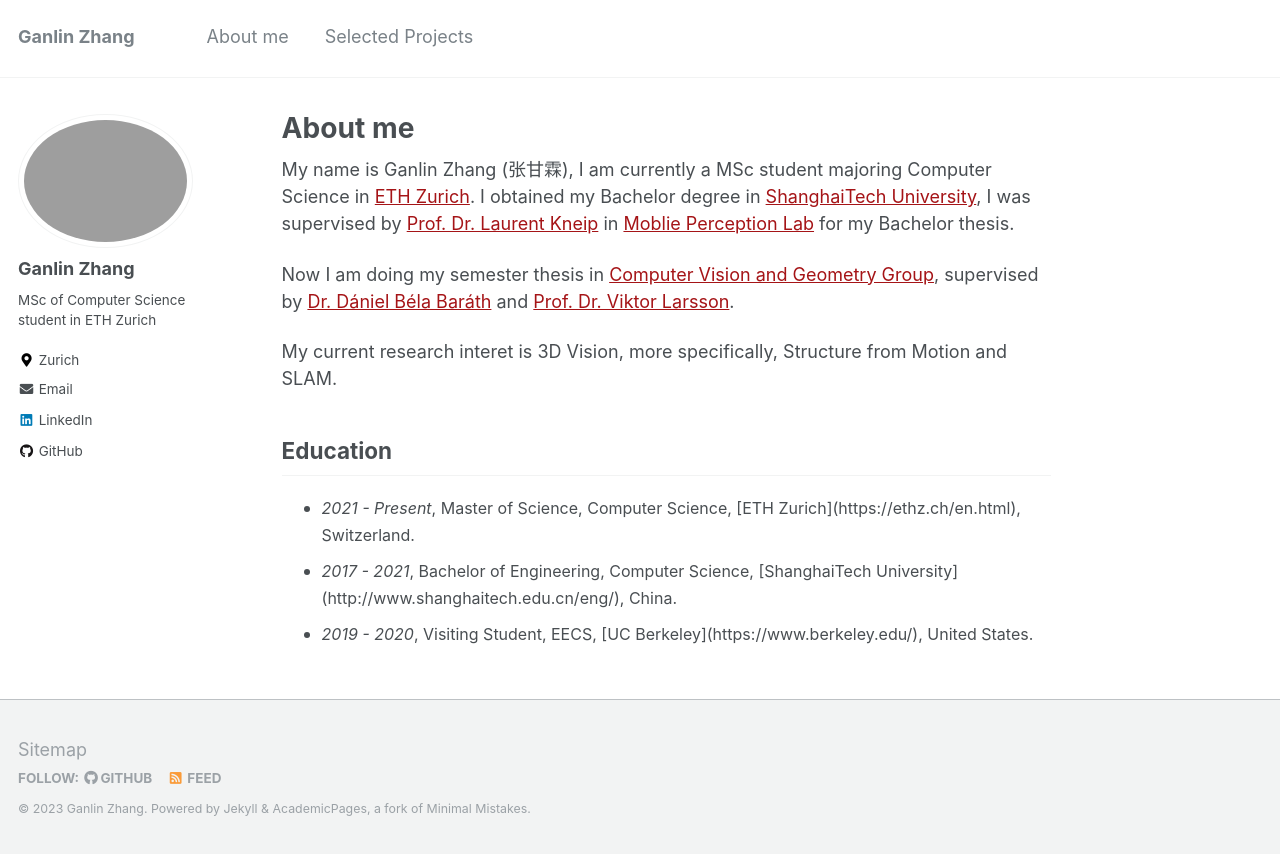
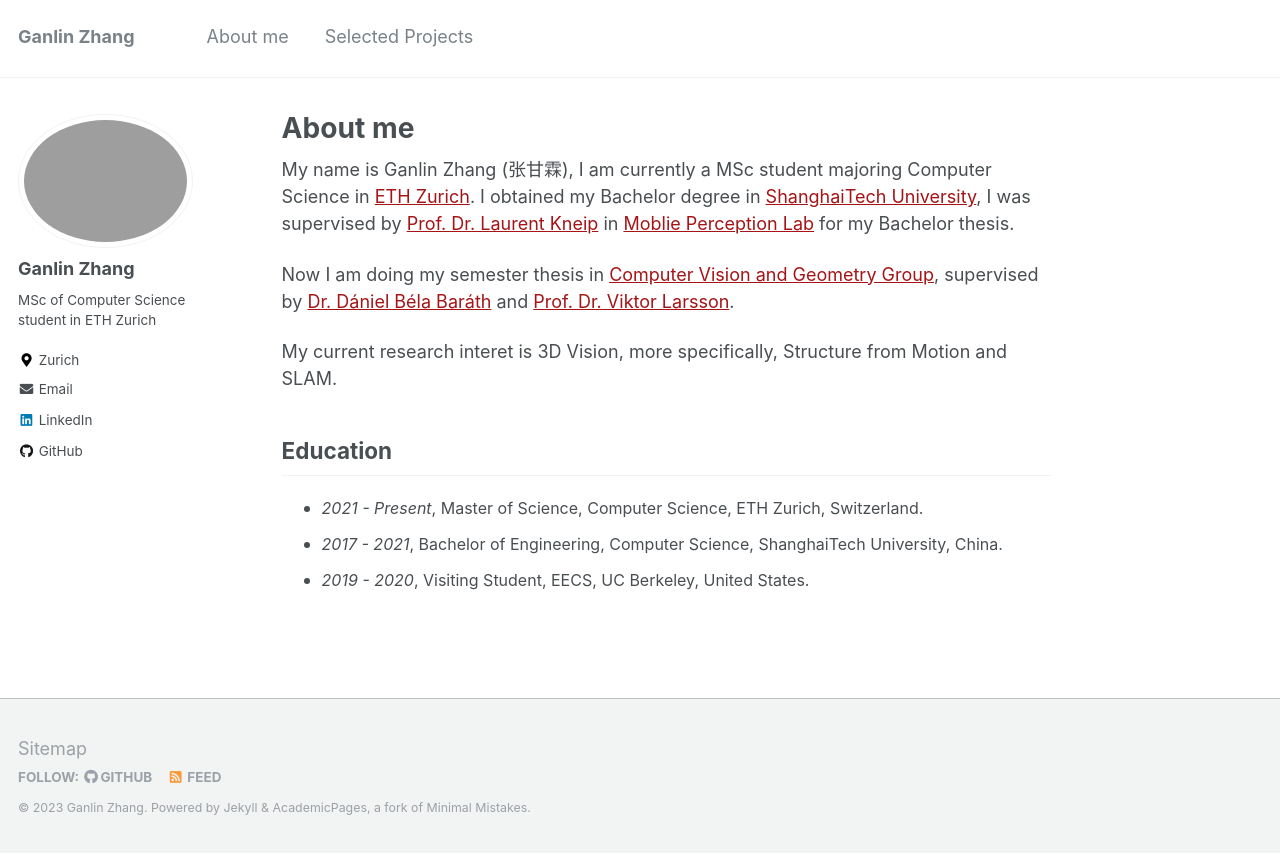
Before and after one commit to zhangganlin/zhangganlin.github.io, a Jekyll site: the page built from _pages/about.md, in a window 1280 px wide and 958 px high, cut to the strip 104-958 px from the top of the window. Built offline with Jekyll 4.4.1, drawn with Linux system fonts in a browser that asks for light colours; some of the changed lines change nothing that is shown.

Commit message:
update education

```diff
--- a/_pages/about.md
+++ b/_pages/about.md
@@ -15,6 +15,6 @@
 My current research interet is 3D Vision, more specifically, Structure from Motion and SLAM.
 
 ## Education
-- *<font size=3>2021 - Present</font>*<font size=3>, Master of Science, Computer Science, [ETH Zurich](https://ethz.ch/en.html), Switzerland.</font>
-- *<font size=3>2017 - 2021</font>*<font size=3>, Bachelor of Engineering, Computer Science, [ShanghaiTech University](http://www.shanghaitech.edu.cn/eng/), China. </font>
-- *<font size=3>2019 - 2020</font>*<font size=3>, Visiting Student, EECS, [UC Berkeley](https://www.berkeley.edu/), United States. </font>
+- *<font size=3>2021 - Present</font>*<font size=3>, Master of Science, Computer Science, ETH Zurich, Switzerland.</font>
+- *<font size=3>2017 - 2021</font>*<font size=3>, Bachelor of Engineering, Computer Science, ShanghaiTech University, China. </font>
+- *<font size=3>2019 - 2020</font>*<font size=3>, Visiting Student, EECS, UC Berkeley, United States. </font>
```
